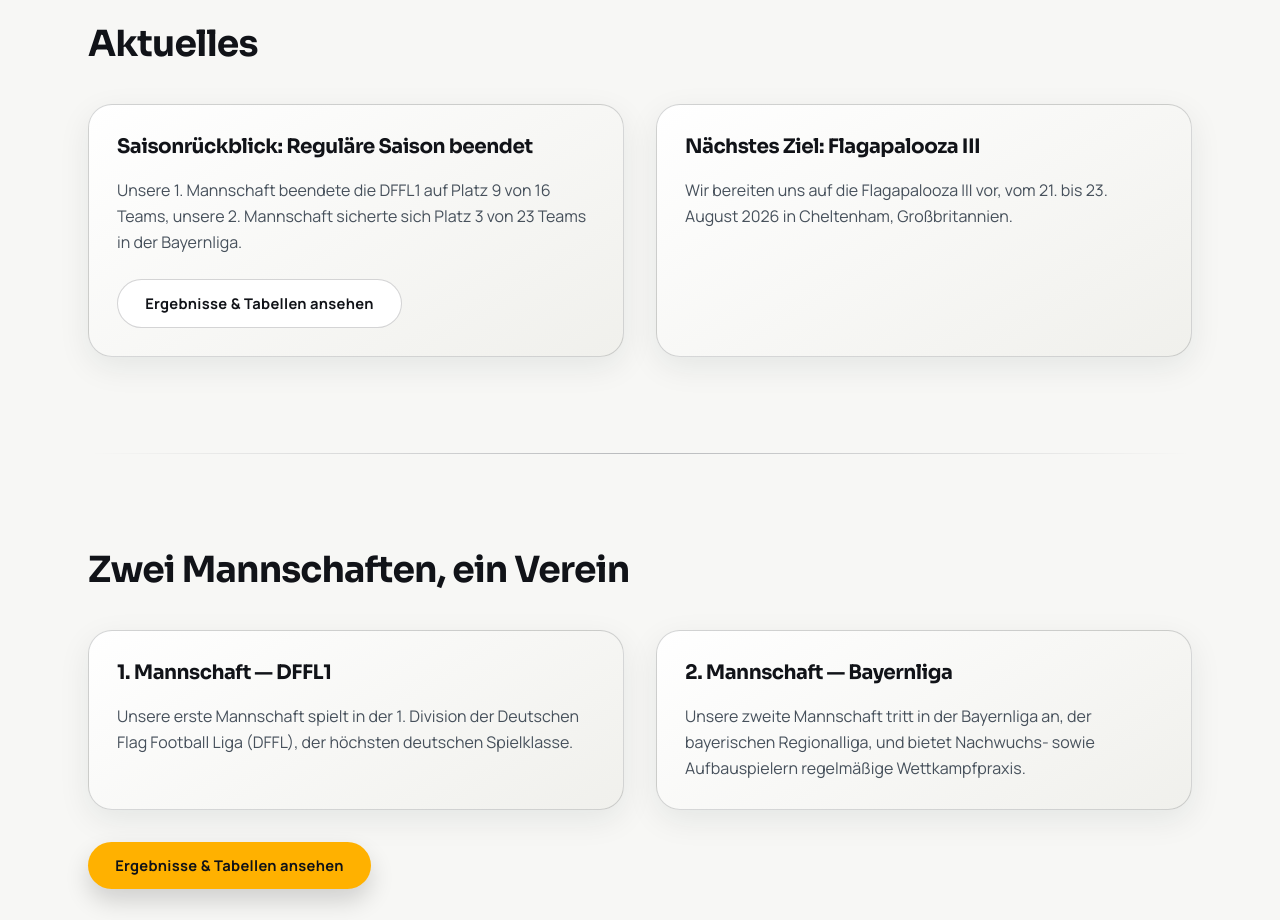
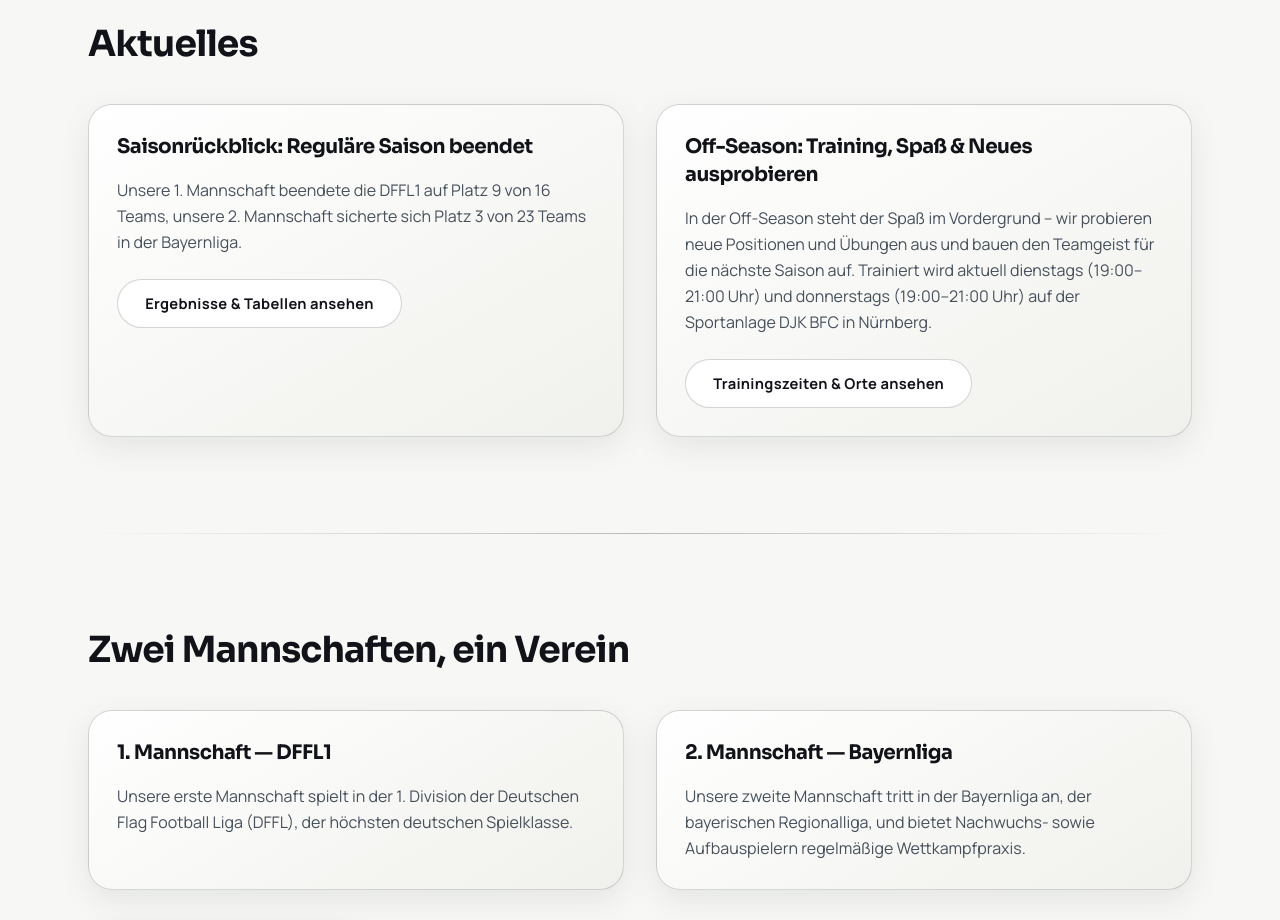
Before and after one commit to phhbr/renegades, an Angular app: page / in a window 1280 px wide. Shown: the part 900-1820 px from the top of the page. Built offline with nearby package versions, Linux system fonts and the light colour scheme.

Commit message:
feat: update event details and add training call-to-action in home component

```diff
--- a/src/app/components/home/home.component.html
+++ b/src/app/components/home/home.component.html
@@ -97,6 +97,9 @@
         <article class="athletic-card rounded-3xl p-7">
           <h3 class="display-heading text-xl font-bold tracking-tight text-[var(--ink-0)]">{{ 'home.news.event.title' | translate }}</h3>
           <p class="mt-4 leading-relaxed text-[var(--ink-muted)]">{{ 'home.news.event.description' | translate }}</p>
+          <a [routerLink]="'/training' | localePath" class="btn-base btn-secondary-light btn-size-md mt-6" aria-label="See training times and locations">
+            {{ 'home.news.event.cta' | translate }}
+          </a>
         </article>
       </div>
     </div>
--- a/src/app/i18n/de/home.ts
+++ b/src/app/i18n/de/home.ts
@@ -35,6 +35,7 @@ export const home = {
   'home.news.season.title': 'Saisonrückblick: Reguläre Saison beendet',
   'home.news.season.description': 'Unsere 1. Mannschaft beendete die DFFL1 auf Platz 9 von 16 Teams, unsere 2. Mannschaft sicherte sich Platz 3 von 23 Teams in der Bayernliga.',
   'home.news.season.cta': 'Ergebnisse & Tabellen ansehen',
-  'home.news.event.title': 'Nächstes Ziel: Flagapalooza III',
-  'home.news.event.description': 'Wir bereiten uns auf die Flagapalooza III vor, vom 21. bis 23. August 2026 in Cheltenham, Großbritannien.'
+  'home.news.event.title': 'Off-Season: Training, Spaß & Neues ausprobieren',
+  'home.news.event.description': 'In der Off-Season steht der Spaß im Vordergrund – wir probieren neue Positionen und Übungen aus und bauen den Teamgeist für die nächste Saison auf. Trainiert wird aktuell dienstags (19:00–21:00 Uhr) und donnerstags (19:00–21:00 Uhr) auf der Sportanlage DJK BFC in Nürnberg.',
+  'home.news.event.cta': 'Trainingszeiten & Orte ansehen'
 };
--- a/src/app/i18n/en/home.ts
+++ b/src/app/i18n/en/home.ts
@@ -35,6 +35,7 @@ export const home = {
   'home.news.season.title': 'Season Recap: Regular Season Complete',
   'home.news.season.description': 'Our 1st team finished the DFFL1 in 9th place out of 16 teams, while our 2nd team secured a strong 3rd place out of 23 teams in the Bayernliga.',
   'home.news.season.cta': 'See Results & Standings',
-  'home.news.event.title': 'Up Next: Flagapalooza III',
-  'home.news.event.description': 'We\'re preparing for Flagapalooza III, taking place August 21–23, 2026 in Cheltenham, United Kingdom.'
+  'home.news.event.title': 'Off-Season: Practice, Fun & New Things',
+  'home.news.event.description': 'During the off-season, we\'re keeping things fun — trying new positions, running new drills, and building team chemistry ahead of next season. Practices currently take place Tuesdays (7–9 PM) and Thursdays (7–9 PM) at Sportanlage DJK BFC in Nürnberg.',
+  'home.news.event.cta': 'See Training Times & Locations'
 };
```
